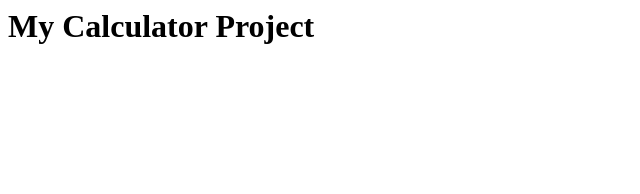
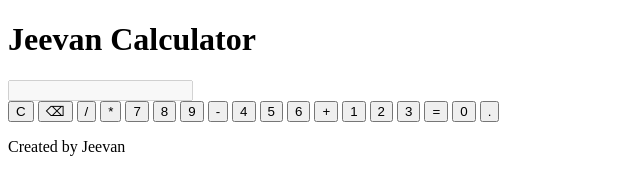
Before and after one commit to Jeevan-103-02/frontend-projects, a plain HTML site: page calculator/index.html in a window 1280 px wide. Shown: the whole page, without its empty margins (0-640 px from the left). Drawn offline with Linux system fonts and the light colour scheme.

Commit message:
Update index.html

```diff
--- a/calculator/index.html
+++ b/calculator/index.html
@@ -1 +1,46 @@
-<h1>My Calculator Project</h1>
+<!DOCTYPE html>
+<html lang="en">
+<head>
+    <title>Jeevan Calculator</title>
+    <link rel="stylesheet" href="style.css">
+</head>
+<body>
+
+<div class="container">
+    <h1 class="title">Jeevan Calculator</h1>
+
+    <div class="calculator">
+        <input type="text" id="display" disabled>
+
+        <div class="buttons">
+            <button onclick="clearDisplay()">C</button>
+            <button onclick="deleteLast()">⌫</button>
+            <button onclick="appendValue('/')">/</button>
+            <button onclick="appendValue('*')">*</button>
+
+            <button onclick="appendValue('7')">7</button>
+            <button onclick="appendValue('8')">8</button>
+            <button onclick="appendValue('9')">9</button>
+            <button onclick="appendValue('-')">-</button>
+
+            <button onclick="appendValue('4')">4</button>
+            <button onclick="appendValue('5')">5</button>
+            <button onclick="appendValue('6')">6</button>
+            <button onclick="appendValue('+')">+</button>
+
+            <button onclick="appendValue('1')">1</button>
+            <button onclick="appendValue('2')">2</button>
+            <button onclick="appendValue('3')">3</button>
+            <button onclick="calculate()">=</button>
+
+            <button onclick="appendValue('0')" class="zero">0</button>
+            <button onclick="appendValue('.')">.</button>
+        </div>
+    </div>
+
+    <p class="footer">Created by Jeevan</p>
+</div>
+
+<script src="script.js"></script>
+</body>
+</html>
```
